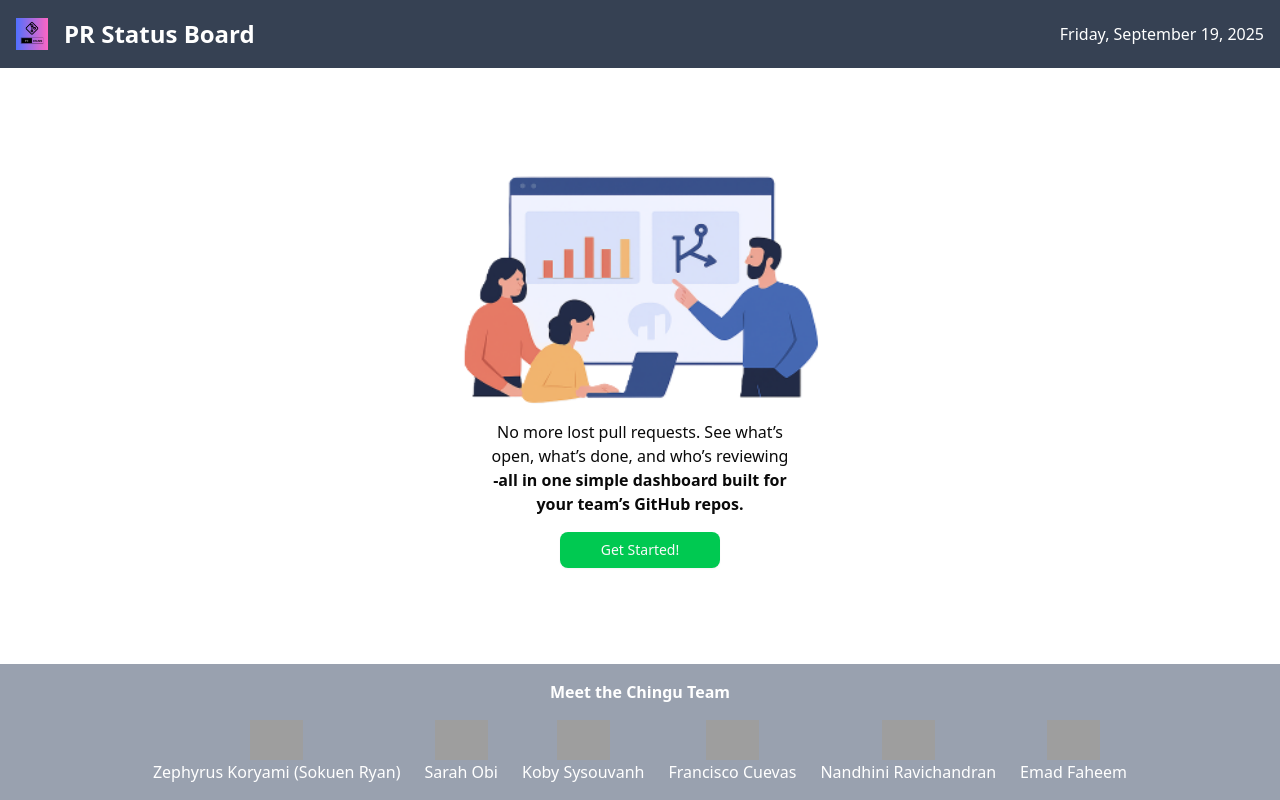
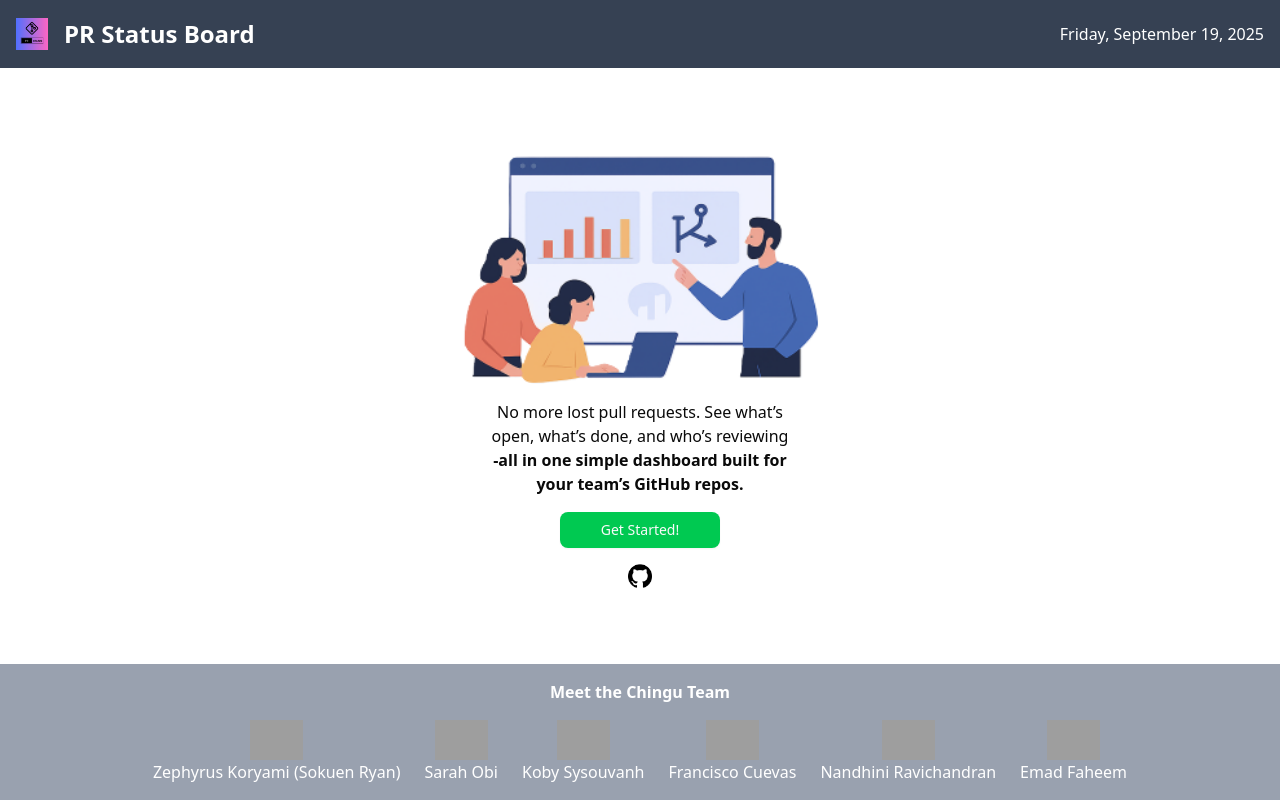
Before and after one commit to chingu-voyages/V57-tier2-team-23, a React (Vite) app: page / in a window 1280 px wide. Built offline with nearby package versions, Linux system fonts and the light colour scheme; grey boxes are pictures that could not be loaded.

Commit message:
added the github repo button to the homepage

```diff
--- a/src/pages/HomePage.jsx
+++ b/src/pages/HomePage.jsx
@@ -1,5 +1,6 @@
 import { Button } from "../components/ui/button";
 import HomeImage from "../assets/images/home_image.png";
+import GitHubLogo from "../assets/images/github.png";
 
 const HomePage = () => {
   return (
@@ -12,10 +13,17 @@ const HomePage = () => {
           <span className="font-bold">-all in one simple dashboard built for</span><br/>
           <span className="font-bold"> your team’s GitHub repos.</span>
         </p>
+
         <div className="w-full flex justify-center">
           <Button className="bg-green-500 hover:cursor-pointer w-40">
             Get Started!
           </Button>
+        </div>
+
+        <div>
+          <buttn>
+            <img src={GitHubLogo} alt="GitHub Logo" className="w-6 h-6 mt-4 mx-auto hover:cursor-pointer" />
+          </buttn>
         </div>
       </div>
     </div>
```
Lines whose indentation alone changed are shown as unchanged.
